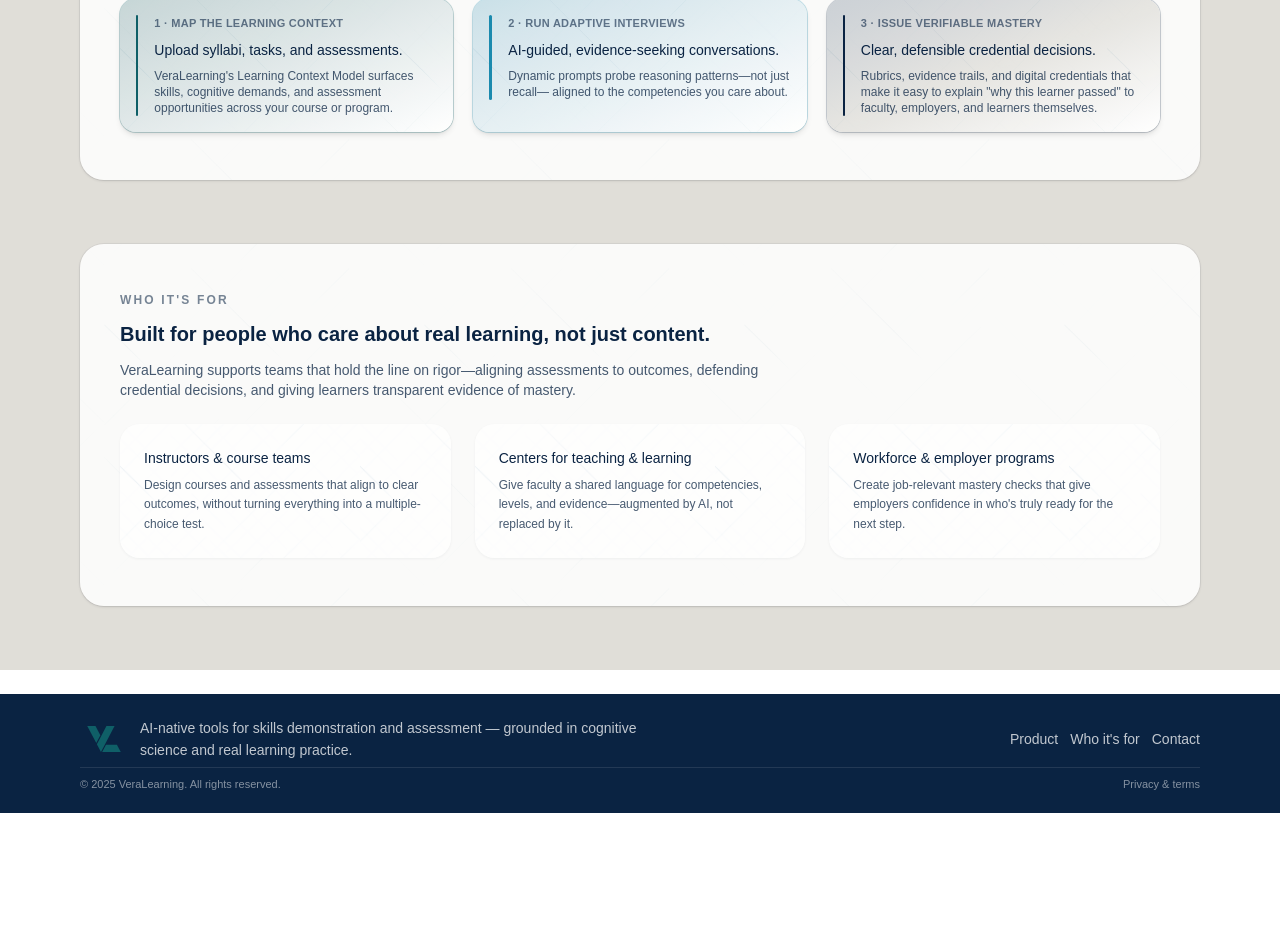
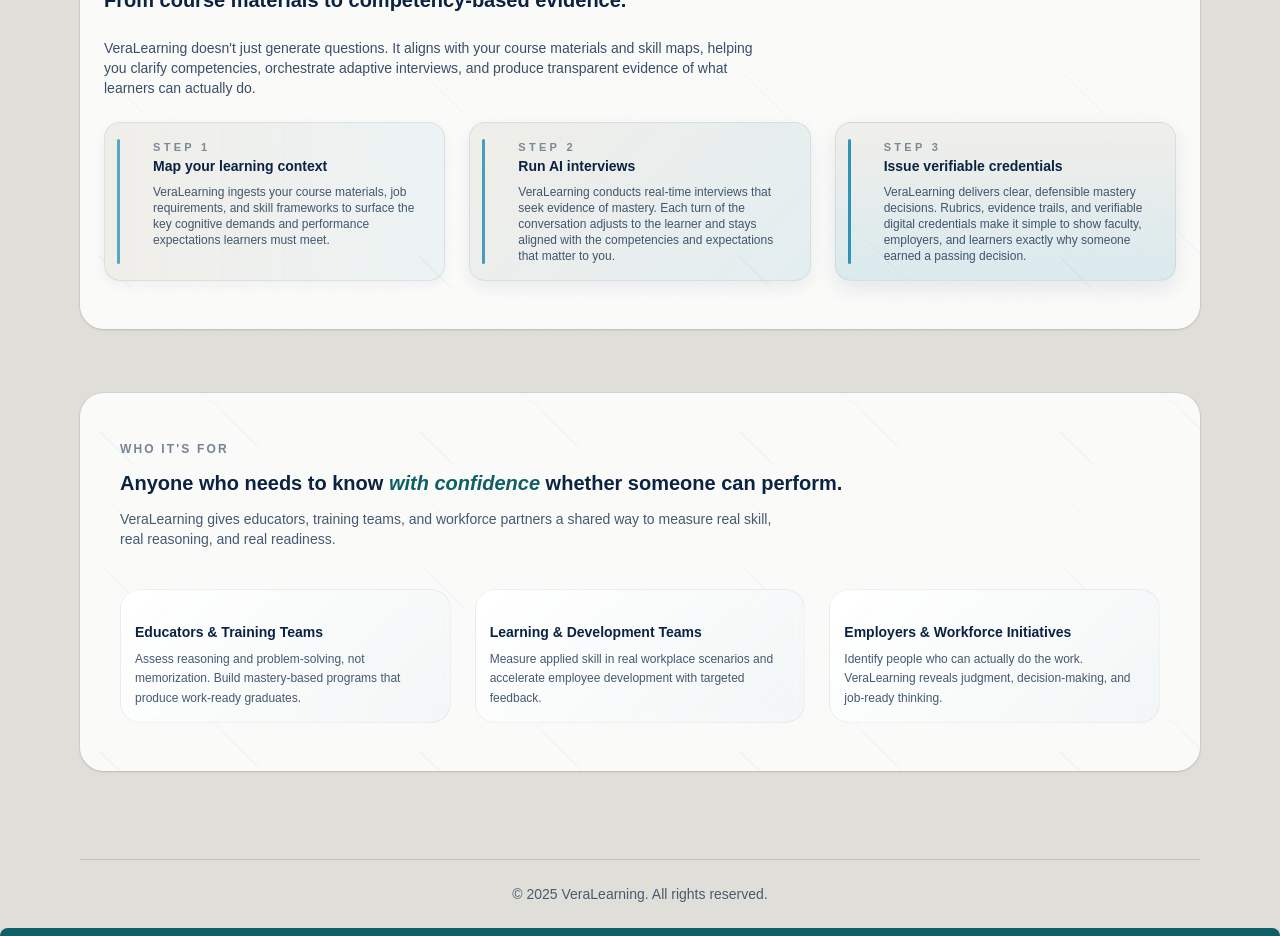
Before and after one commit to erica-trump/veralearning-website, a Next.js app: page / in a window 1280 px wide. Shown: the part 1100-2036 px from the top of the page. Before the commit the page ends 1913 px from the top, so only its background shows below. Built offline with nearby package versions, Linux system fonts and the light colour scheme.

Commit message:
keep perfecting site

```diff
--- a/app/globals.css
+++ b/app/globals.css
@@ -43,90 +43,43 @@
   background-image: url("/cognitive-mesh-light.png");
   background-size: 320px;
   background-repeat: repeat;
-  opacity: 0.04;
-  animation: hero-drift 75s linear infinite;
+  opacity: 0.075;
+  animation: hero-drift 100s linear infinite;
   z-index: 0;
 }
 
-.hero-pattern > * {
+.hero-pattern>* {
   position: relative;
   z-index: 1;
 }
 
 .mesh-card {
-  position: relative;
-  overflow: hidden;
+  border-radius: 1.25rem;
+  background: linear-gradient(
+      135deg,
+      rgba(10, 35, 66, 0.04),
+      rgba(255, 255, 255, 0.9)
+    ),
+    #ffffff;
   transition: transform 250ms ease, box-shadow 250ms ease;
 }
 
-.mesh-card::before {
-  content: "";
-  position: absolute;
-  inset: 0;
-  background-image: url("/cognitive-mesh-light.png");
-  background-size: 280px;
-  opacity: 0.07;
-  transition: transform 800ms ease;
-  z-index: 0;
-}
-
 .mesh-card:hover {
-  transform: translateY(-3px);
-  box-shadow: 0 15px 35px rgba(10, 35, 66, 0.15);
-}
-
-.mesh-card:hover::before {
-  transform: translate3d(-12px, -12px, 0);
-}
-
-.mesh-card > * {
-  position: relative;
-  z-index: 1;
+  transform: translateY(-2px);
+  box-shadow: 0 12px 25px rgba(10, 35, 66, 0.12);
 }
 
 .audience-card {
-  position: relative;
   border-radius: 1.25rem;
-  padding: 1.5rem;
-  background: rgba(255, 255, 255, 0.85);
-  box-shadow: 0 1px 3px rgba(10, 35, 66, 0.05);
-  overflow: hidden;
-  transition: transform 200ms cubic-bezier(0.22, 0.61, 0.36, 1),
-    box-shadow 200ms cubic-bezier(0.22, 0.61, 0.36, 1);
-}
-
-.audience-card::before {
-  content: "";
-  position: absolute;
-  inset: 0;
-  background-image: url("/cognitive-mesh-light.png");
-  background-size: 240px;
-  opacity: 0.1;
-  transition: opacity 200ms ease, transform 200ms ease;
-  z-index: 0;
-}
-
-.audience-card:hover {
-  transform: translateY(-2px) scale(1.01);
-  box-shadow: 0 6px 16px rgba(10, 35, 66, 0.08);
-}
-
-.audience-card:hover::before {
-  opacity: 0.18;
-  transform: translate3d(-3px, -3px, 0);
-}
-
-.audience-card > * {
-  position: relative;
-  z-index: 1;
 }
 
 @keyframes hero-drift {
   from {
     background-position: 0 0;
   }
+
   to {
-    background-position: 320px 320px;
+    background-position: 320px -320px;
   }
 }
 
--- a/app/page.tsx
+++ b/app/page.tsx
@@ -5,9 +5,9 @@
 export default function HomePage() {
   return (
     <main className="min-h-screen bg-page-bg text-midnight">
-      <div className="mx-auto max-w-6xl px-4 pb-16 pt-10 space-y-16">
+      <div className="mx-auto max-w-6xl bg-page-bg px-4 pb-4 pt-10 space-y-16 md:pb-6">
         {/* HERO */}
-        <section className="hero-pattern rounded-3xl bg-white/90 px-6 py-10 shadow-sm ring-1 ring-midnight/5 md:px-10 md:py-12">
+        <section id="overview" className="hero-pattern rounded-3xl bg-white/90 px-8 py-14 shadow-sm ring-1 ring-midnight/5 md:px-16 md:py-20">
           <div className="grid gap-10 md:grid-cols-[1.2fr,1fr]">
             {/* Left: text */}
             <div className="space-y-6">
@@ -20,23 +20,23 @@
               </h1>
               <h2 className="text-lg font-medium text-midnight/85 md:text-xl">
                 AI-powered interviews that produce{" "}
-                <span className="underline decoration-synapse decoration-2 underline-offset-4">
+                <span className="italic font-semibold text-synapse" style={{ color: "#0F5F67" }}>
                   structured, defensible
                 </span>{" "}
                 evidence of mastery.
               </h2>
 
-              <p className="text-sm leading-relaxed text-midnight/80">
-                VeraLearning uses adaptive AI interviews to reveal how people actually think and solve problems. Instead of test scores, you get clear insight into judgment, decision-making, and applied skill that predicts real performance.
-                <br /><br />
-                Powered by the Learning Context Model (LCM), our structured mastery system that teaches AI what mastery looks like and how to evaluate it. LCM aligns with your existing skill maps and curricula so evaluation stays consistent, fair, and fully explainable.
-              </p>
+              <div className="space-y-4 text-sm leading-relaxed text-midnight/80 max-w-2xl">
+                <p>
+                  VeraLearning uses adaptive AI interviews to reveal how people think and solve problems in authentic workplace scenarios. Beyond test scores, you get clear insight into judgment, decision-making, and applied skills. These signals are what separate true job readiness from test-taking ability.
+                </p>
+                <p>
+                  Powered by the Learning Context Model (LCM), our mastery system provides AI with the structure it needs to recognize and evaluate mastery. LCM aligns with your existing skill maps and curricula so evaluation stays consistent, fair, and fully explainable.
+                </p>
+              </div>
 
-              <div className="flex flex-wrap items-center gap-4">
+              <div>
                 <Button size="lg">Join waitlist</Button>
-                <Button variant="subtle" size="lg">
-                  See how VeraLearning works
-                </Button>
               </div>
             </div>
           </div>
@@ -91,7 +91,7 @@
         <RevealOnScroll>
           <section
             id="product"
-            className="hero-pattern rounded-3xl bg-white/85 px-6 py-10 shadow-sm ring-1 ring-midnight/5 md:px-10 md:py-12 space-y-6"
+            className="hero-pattern rounded-3xl bg-white/85 px-6 py-10 shadow-sm ring-1 ring-midnight/5 md:px-6 md:py-12 space-y-6"
           >
             <p className="text-xs font-semibold tracking-[0.18em] text-midnight/55 uppercase">
               How VeraLearning works
@@ -100,70 +100,93 @@
               From course materials to competency-based evidence.
             </h2>
             <p className="max-w-2xl text-sm text-midnight/80">
-              VeraLearning doesn&apos;t just generate questions. It helps you design a
-              competency model, orchestrate adaptive interviews, and produce
-              transparent evidence of what learners can actually do.
+              VeraLearning doesn&apos;t just generate questions. It aligns with your course materials and skill maps, helping you clarify competencies, orchestrate adaptive interviews, and produce transparent evidence of what learners can actually do.
             </p>
 
-            <div className="grid gap-5 md:grid-cols-3">
+            <div className="grid gap-6 md:grid-cols-3">
               <RevealOnScroll delayMs={0} className="h-full">
-                <div className="mesh-card h-full rounded-2xl bg-gradient-to-br from-synapse/25 via-synapse-tint to-white p-4 shadow-md ring-1 ring-synapse/25">
-                  <div className="flex gap-4">
-                    <div className="w-1.5 rounded-full bg-synapse" />
-                    <div className="space-y-2">
-                      <p className="text-[11px] font-semibold tracking-wide text-midnight/60 uppercase">
-                        1 · Map the learning context
+                <div
+                  className="relative h-full rounded-2xl border border-midnight/8 p-4 shadow-sm transition-all duration-200 hover:-translate-y-1 hover:shadow-lg"
+                  style={{
+                    background:
+                      "linear-gradient(90deg, rgba(239,237,232,0.98), rgba(27,138,174,0.06))",
+                    boxShadow: "0 4px 12px rgba(10,35,66,0.05)",
+                  }}
+                >
+                  <span
+                    className="absolute left-3 top-4 bottom-4 w-[3px] rounded-full"
+                    style={{ backgroundColor: "rgba(27,138,174,0.7)" }}
+                  ></span>
+                  <div className="space-y-2 pl-8">
+                    <div>
+                      <p className="text-[11px] font-semibold tracking-[0.3em] text-midnight/50 uppercase">
+                        Step 1
                       </p>
-                      <p className="text-sm font-medium text-midnight">
-                        Upload syllabi, tasks, and assessments.
-                      </p>
-                      <p className="text-xs text-midnight/75">
-                        VeraLearning&apos;s Learning Context Model surfaces skills, cognitive
-                        demands, and assessment opportunities across your course or
-                        program.
+                      <p className="text-sm font-semibold text-midnight">
+                        Map your learning context
                       </p>
                     </div>
-                  </div>
-                </div>
-              </RevealOnScroll>
-
-              <RevealOnScroll delayMs={150} className="h-full">
-                <div className="mesh-card h-full rounded-2xl bg-gradient-to-br from-cerulean/25 via-cerulean-tint to-white p-4 shadow-md ring-1 ring-cerulean/25">
-                  <div className="flex gap-4">
-                    <div className="w-1.5 rounded-full bg-cerulean" />
-                    <div className="space-y-2">
-                      <p className="text-[11px] font-semibold tracking-wide text-midnight/60 uppercase">
-                        2 · Run adaptive interviews
-                      </p>
-                      <p className="text-sm font-medium text-midnight">
-                        AI-guided, evidence-seeking conversations.
-                      </p>
-                      <p className="text-xs text-midnight/75">
-                        Dynamic prompts probe reasoning patterns—not just recall—
-                        aligned to the competencies you care about.
-                      </p>
-                    </div>
+                    <p className="text-xs text-midnight/75">
+                      VeraLearning ingests your course materials, job requirements, and skill frameworks to surface the key cognitive demands and performance expectations learners must meet.
+                    </p>
                   </div>
                 </div>
               </RevealOnScroll>
 
               <RevealOnScroll delayMs={300} className="h-full">
-                <div className="mesh-card h-full rounded-2xl bg-gradient-to-br from-midnight/20 via-cortex to-white p-4 shadow-md ring-1 ring-midnight/20">
-                  <div className="flex gap-4">
-                    <div className="w-1.5 rounded-full bg-midnight" />
-                    <div className="space-y-2">
-                      <p className="text-[11px] font-semibold tracking-wide text-midnight/60 uppercase">
-                        3 · Issue verifiable mastery
+                <div
+                  className="relative h-full rounded-2xl border border-midnight/8 p-4 shadow-sm transition-all duration-200 hover:-translate-y-1 hover:shadow-lg"
+                  style={{
+                    background:
+                      "linear-gradient(135deg, rgba(239,237,232,0.96), rgba(27,138,174,0.10))",
+                    boxShadow: "0 6px 16px rgba(10,35,66,0.07)",
+                  }}
+                >
+                  <span
+                    className="absolute left-3 top-4 bottom-4 w-[3px] rounded-full"
+                    style={{ backgroundColor: "rgba(27,138,174,0.8)" }}
+                  ></span>
+                  <div className="space-y-2 pl-8">
+                    <div>
+                      <p className="text-[11px] font-semibold tracking-[0.3em] text-midnight/50 uppercase">
+                        Step 2
                       </p>
-                      <p className="text-sm font-medium text-midnight">
-                        Clear, defensible credential decisions.
-                      </p>
-                      <p className="text-xs text-midnight/75">
-                        Rubrics, evidence trails, and digital credentials that make it
-                        easy to explain &quot;why this learner passed&quot; to
-                        faculty, employers, and learners themselves.
+                      <p className="text-sm font-semibold text-midnight">
+                        Run AI interviews
                       </p>
                     </div>
+                    <p className="text-xs text-midnight/75">
+                      VeraLearning conducts real-time interviews that seek evidence of mastery. Each turn of the conversation adjusts to the learner and stays aligned with the competencies and expectations that matter to you.
+                    </p>
+                  </div>
+                </div>
+              </RevealOnScroll>
+
+              <RevealOnScroll delayMs={600} className="h-full">
+                <div
+                  className="relative h-full rounded-2xl border border-midnight/8 p-4 shadow-sm transition-all duration-200 hover:-translate-y-1 hover:shadow-lg"
+                  style={{
+                    background:
+                      "linear-gradient(180deg, rgba(239,237,232,0.94), rgba(27,138,174,0.14))",
+                    boxShadow: "0 8px 20px rgba(10,35,66,0.09)",
+                  }}
+                >
+                  <span
+                    className="absolute left-3 top-4 bottom-4 w-[3px] rounded-full"
+                    style={{ backgroundColor: "rgba(27,138,174,0.9)" }}
+                  ></span>
+                  <div className="space-y-2 pl-8">
+                    <div>
+                      <p className="text-[11px] font-semibold tracking-[0.3em] text-midnight/50 uppercase">
+                        Step 3
+                      </p>
+                      <p className="text-sm font-semibold text-midnight">
+                        Issue verifiable credentials
+                      </p>
+                    </div>
+                    <p className="text-xs text-midnight/75">
+                      VeraLearning delivers clear, defensible mastery decisions. Rubrics, evidence trails, and verifiable digital credentials make it simple to show faculty, employers, and learners exactly why someone earned a passing decision.
+                    </p>
                   </div>
                 </div>
               </RevealOnScroll>
@@ -182,15 +205,18 @@
                 Who it&apos;s for
               </p>
               <h2 className="text-xl font-semibold text-midnight">
-                Built for people who care about real learning, not just content.
+                Anyone who needs to know{" "}
+                <span className="italic text-synapse" style={{ color: "#0F5F67" }}>
+                  with confidence
+                </span>{" "}
+                whether someone can perform.
               </h2>
-              <p className="text-sm text-midnight/75 max-w-2xl">
-                VeraLearning supports teams that hold the line on rigor—aligning
-                assessments to outcomes, defending credential decisions, and
-                giving learners transparent evidence of mastery.
-              </p>
-            </div>
-            <div className="grid gap-6 md:grid-cols-3">
+            <p className="text-sm text-midnight/75 max-w-2xl">
+              VeraLearning gives educators, training teams, and workforce partners a shared way to measure real skill, real reasoning, and real readiness.
+            </p>
+          </div>
+            <div className="mt-8 md:mt-10">
+              <div className="mt-1 grid gap-6 md:grid-cols-3">
               <RevealOnScroll
                 delayMs={0}
                 className="h-full"
@@ -198,13 +224,12 @@
                 hiddenClass="opacity-0 translate-y-[20px]"
                 visibleClass="opacity-100 translate-y-0"
               >
-                <div className="audience-card h-full">
-                  <p className="text-sm font-medium text-midnight">
-                    Instructors & course teams
+                <div className="audience-card h-full rounded-2xl border border-midnight/5 bg-white/90 backdrop-blur-sm p-3.5 pt-6 md:pt-8 transition-all duration-200 hover:-translate-y-1 hover:shadow-md" style={{ background: "linear-gradient(135deg, rgba(255,255,255,0.95), rgba(27,138,174,0.03))" }}>
+                  <p className="text-sm font-semibold text-midnight">
+                    Educators & Training Teams
                   </p>
                   <p className="mt-2 text-xs text-midnight/75 leading-relaxed">
-                    Design courses and assessments that align to clear outcomes,
-                    without turning everything into a multiple-choice test.
+                    Assess reasoning and problem-solving, not memorization. Build mastery-based programs that produce work-ready graduates.
                   </p>
                 </div>
               </RevealOnScroll>
@@ -215,13 +240,13 @@
                 hiddenClass="opacity-0 translate-y-[20px]"
                 visibleClass="opacity-100 translate-y-0"
               >
-                <div className="audience-card h-full">
-                  <p className="text-sm font-medium text-midnight">
-                    Centers for teaching & learning
+                <div className="audience-card h-full rounded-2xl border border-midnight/5 bg-white/90 backdrop-blur-sm p-3.5 pt-6 md:pt-8 transition-all duration-200 hover:-translate-y-1 hover:shadow-md" style={{ background: "linear-gradient(135deg, rgba(255,255,255,0.95), rgba(27,138,174,0.03))" }}>
+                  <p className="text-sm font-semibold text-midnight">
+                    Learning & Development Teams
                   </p>
                   <p className="mt-2 text-xs text-midnight/75 leading-relaxed">
-                    Give faculty a shared language for competencies, levels, and
-                    evidence—augmented by AI, not replaced by it.
+                    Measure applied skill in real workplace scenarios and accelerate employee development with targeted feedback.
+
                   </p>
                 </div>
               </RevealOnScroll>
@@ -232,16 +257,17 @@
                 hiddenClass="opacity-0 translate-y-[20px]"
                 visibleClass="opacity-100 translate-y-0"
               >
-                <div className="audience-card h-full">
-                  <p className="text-sm font-medium text-midnight">
-                    Workforce & employer programs
+                <div className="audience-card h-full rounded-2xl border border-midnight/5 bg-white/90 backdrop-blur-sm p-3.5 pt-6 md:pt-8 transition-all duration-200 hover:-translate-y-1 hover:shadow-md" style={{ background: "linear-gradient(135deg, rgba(255,255,255,0.95), rgba(27,138,174,0.03))" }}>
+                  <p className="text-sm font-semibold text-midnight">
+                    Employers & Workforce Initiatives
                   </p>
                   <p className="mt-2 text-xs text-midnight/75 leading-relaxed">
-                    Create job-relevant mastery checks that give employers
-                    confidence in who&apos;s truly ready for the next step.
+                    Identify people who can actually do the work. VeraLearning reveals judgment, decision-making, and job-ready thinking.
+
                   </p>
                 </div>
               </RevealOnScroll>
+              </div>
             </div>
           </section>
         </RevealOnScroll>
--- /dev/null
+++ b/components/layout/site-footer-dark.tsx
@@ -0,0 +1,51 @@
+import Link from "next/link";
+import Image from "next/image";
+
+export function SiteFooter() {
+    return (
+        <footer className="mt-6 border-t border-midnight/10 bg-midnight text-white">
+            <div className="mx-auto max-w-6xl px-4 py-5 space-y-1">
+                {/* Top row: brand block + nav */}
+                <div className="flex flex-col gap-4 md:flex-row md:items-center md:justify-between">
+                    {/* Left: logo + supporting text */}
+                    <div className="flex max-w-xl items-center gap-3">
+                        <Image
+                            src="/logo-vera-monogram.svg"
+                            alt="VeraLearning"
+                            width={180}
+                            height={52}
+                            className="h-12 w-auto"
+                        />
+                        <p className="text-xs leading-relaxed text-white/75 md:text-sm">
+                            AI-native tools for skills demonstration and assessment — grounded in
+                            cognitive science and real learning practice.
+                        </p>
+                    </div>
+
+                    {/* Right: footer nav */}
+                    <nav className="flex flex-wrap items-center gap-3 text-xs text-white/75 md:text-sm">
+                        <Link href="#product" className="hover:text-white">
+                            Product
+                        </Link>
+                        <Link href="#who" className="hover:text-white">
+                            Who it&apos;s for
+                        </Link>
+                        <Link href="/contact" className="hover:text-white">
+                            Contact
+                        </Link>
+                    </nav>
+                </div>
+
+                {/* Bottom row: copyright + legal */}
+                <div className="flex flex-col gap-1 border-t border-white/10 pt-2 text-[11px] text-white/50 md:flex-row md:items-center md:justify-between">
+                    <p>© 2025 VeraLearning. All rights reserved.</p>
+                    <div className="flex gap-3">
+                        <Link href="/privacy" className="hover:text-white">
+                            Privacy &amp; terms
+                        </Link>
+                    </div>
+                </div>
+            </div>
+        </footer>
+    );
+}
--- a/components/layout/site-footer.tsx
+++ b/components/layout/site-footer.tsx
@@ -1,51 +1,15 @@
-import Link from "next/link";
-import Image from "next/image";
+export function SiteFooter() {
+  const year = new Date().getFullYear();
 
-export function SiteFooter() {
-    return (
-        <footer className="mt-6 border-t border-midnight/10 bg-midnight text-white">
-            <div className="mx-auto max-w-6xl px-4 py-5 space-y-1">
-                {/* Top row: brand block + nav */}
-                <div className="flex flex-col gap-4 md:flex-row md:items-center md:justify-between">
-                    {/* Left: logo + supporting text */}
-                    <div className="flex max-w-xl items-center gap-3">
-                        <Image
-                            src="/logo-vera-monogram.svg"
-                            alt="VeraLearning"
-                            width={180}
-                            height={52}
-                            className="h-12 w-auto"
-                        />
-                        <p className="text-xs leading-relaxed text-white/75 md:text-sm">
-                            AI-native tools for skills demonstration and assessment — grounded in
-                            cognitive science and real learning practice.
-                        </p>
-                    </div>
-
-                    {/* Right: footer nav */}
-                    <nav className="flex flex-wrap items-center gap-3 text-xs text-white/75 md:text-sm">
-                        <Link href="#product" className="hover:text-white">
-                            Product
-                        </Link>
-                        <Link href="#who" className="hover:text-white">
-                            Who it&apos;s for
-                        </Link>
-                        <Link href="/contact" className="hover:text-white">
-                            Contact
-                        </Link>
-                    </nav>
-                </div>
-
-                {/* Bottom row: copyright + legal */}
-                <div className="flex flex-col gap-1 border-t border-white/10 pt-2 text-[11px] text-white/50 md:flex-row md:items-center md:justify-between">
-                    <p>© 2025 VeraLearning. All rights reserved.</p>
-                    <div className="flex gap-3">
-                        <Link href="/privacy" className="hover:text-white">
-                            Privacy &amp; terms
-                        </Link>
-                    </div>
-                </div>
-            </div>
-        </footer>
-    );
+  return (
+    <footer className="bg-page-bg text-midnight/70">
+      <div className="mx-auto max-w-6xl px-4 pt-16">
+        <div className="border-t border-midnight/15" />
+        <div className="py-6 text-center text-xs sm:text-sm">
+          <p>© {year} VeraLearning. All rights reserved.</p>
+        </div>
+      </div>
+      <div className="h-2 w-full rounded-t-full bg-synapse" />
+    </footer>
+  );
 }
```
Also changed, not shown: components/layout/site-header.tsx (+2 -8 lines).
